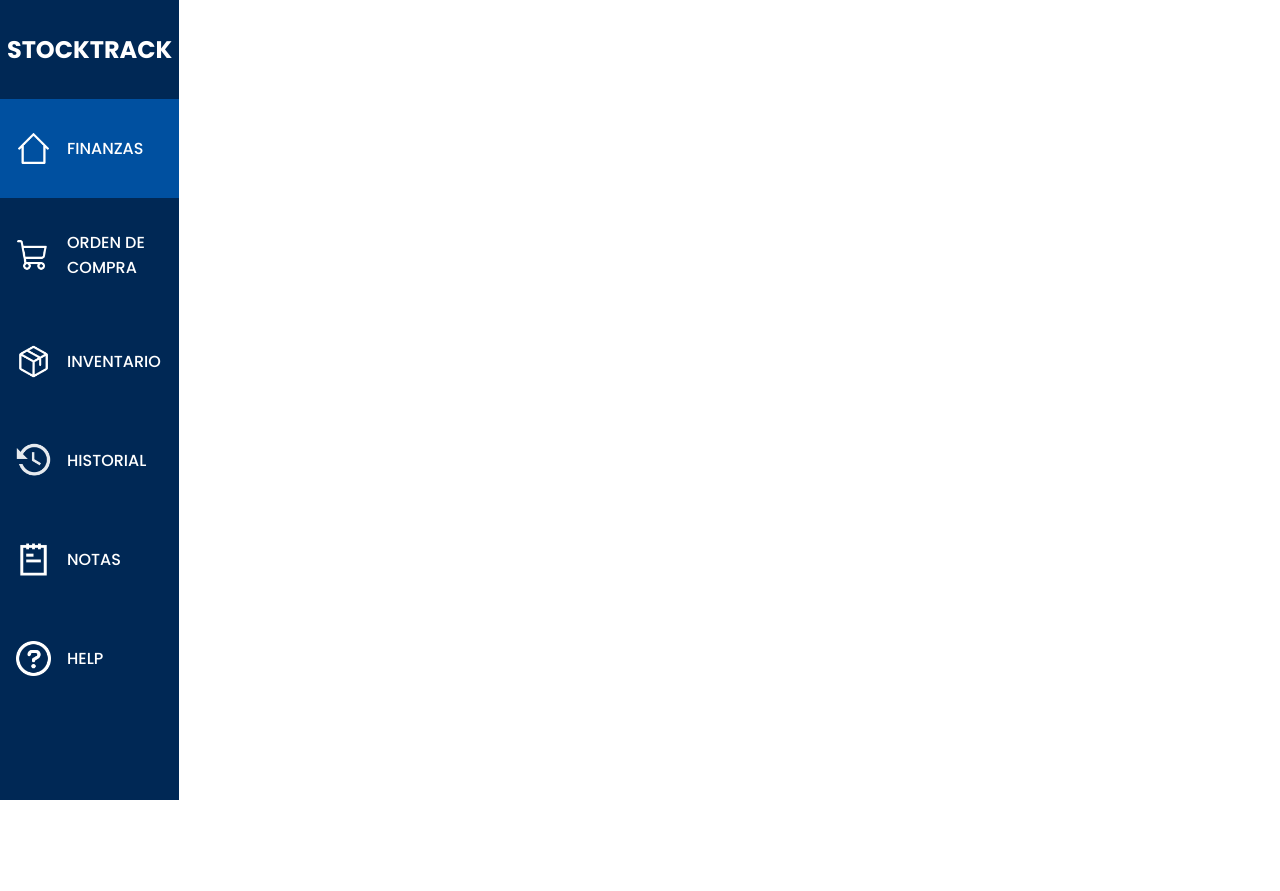
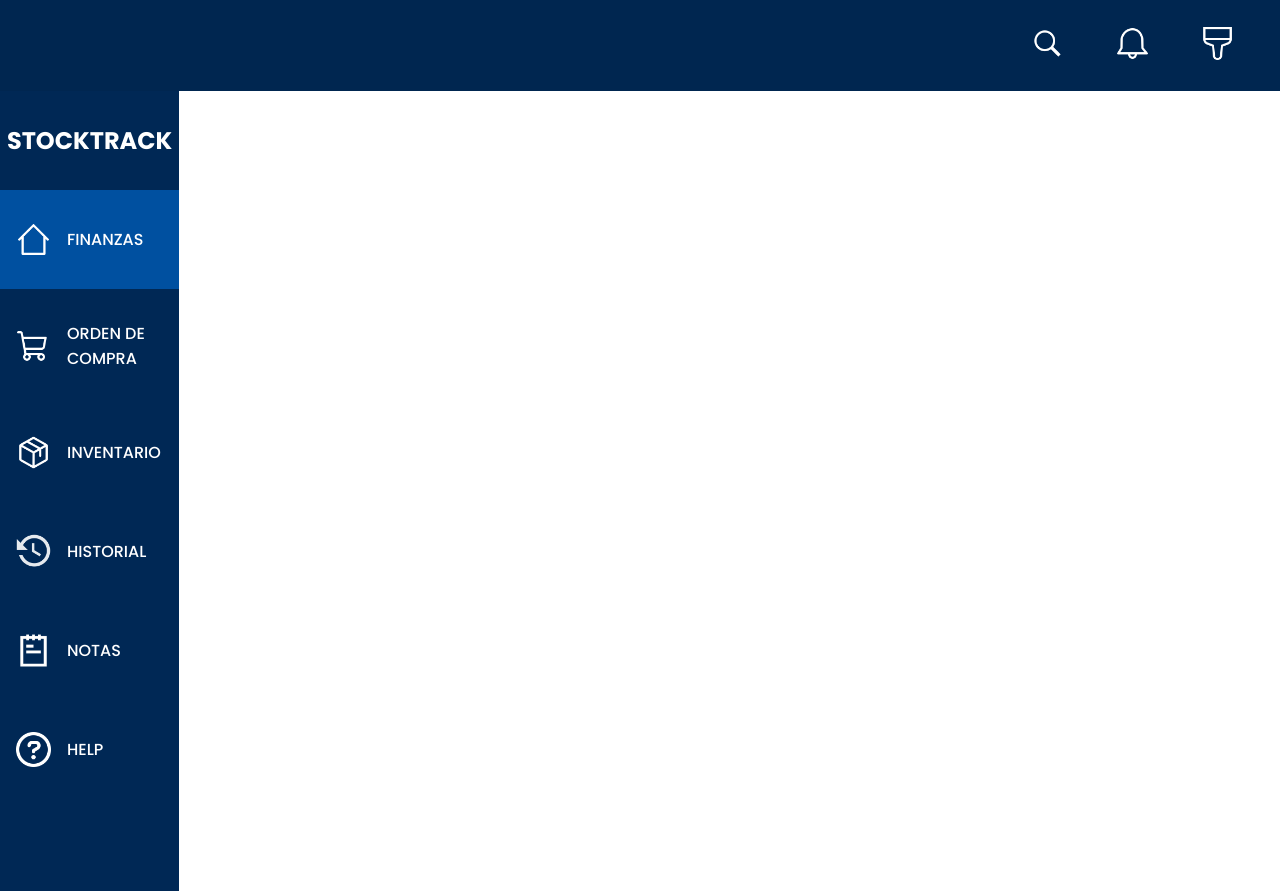
Before and after one commit to luciano-repetti/stocktrack, a Next.js app: page / in a window 1280 px wide. Before the commit the page ends 800 px from the top, so only its background shows below. Built offline with nearby package versions, Linux system fonts and the light colour scheme.

Commit message:
[ADD] Upper NavBar

```diff
--- /dev/null
+++ b/src/components/Header.jsx
@@ -0,0 +1,23 @@
+import Link from "next/link"
+import styles from "@/styles/modules/Header.module.css"
+import Image from "next/image"
+
+const Header = () => {
+    const upperPanel = ['search_icon', 'notification_icon', 'palette_icon'];
+
+    return (
+        <>
+            <header>
+                <nav className={styles.navigation}>
+                    {upperPanel.map((icon) => (
+                        <Link href="" key={crypto.randomUUID()}>
+                            <Image width={35} height={35} src={`/icons/${icon}.png`} alt={`Imagen de ${icon}`} />
+                        </Link>
+                    ))}
+                </nav>
+            </header>
+        </>
+    )
+}
+
+export default Header;
--- a/src/pages/index.js
+++ b/src/pages/index.js
@@ -1,9 +1,11 @@
+import Header from "@/components/Header";
 import Nav from "@/components/Nav";
 
 export default function Home() {
-  return (
-    <>
-      <Nav></Nav>
-    </>
-  );
+    return (
+        <>
+            <Header />
+            <Nav />
+        </>
+    );
 }
--- a/src/styles/globals.css
+++ b/src/styles/globals.css
@@ -1,7 +1,7 @@
 @import url('https://fonts.googleapis.com/css2?family=Poppins:wght@300;400;500;600;700;800;900&display=swap');
 
 * {
-  padding: 0;
-  margin: 0;
-  box-sizing: border-box;
+    padding: 0;
+    margin: 0;
+    box-sizing: border-box;
 }
--- /dev/null
+++ b/src/styles/modules/Header.module.css
@@ -0,0 +1,23 @@
+.navigation {
+    display: flex;
+    align-items: center;
+    flex-flow: row;
+    background: #002650;
+    position: relative;
+    align-items: flex-start;
+    justify-content: flex-end;
+    padding: 20px;
+}
+
+.navigation a {
+    text-decoration: none;
+    padding: 6px 15px;
+    border-radius: 20px;
+    margin: 0 10px;
+    transition: .3s;
+}
+
+.navigation a:hover,
+.navigation a.active {
+    background: #0050A0;
+}
```
Also changed, not shown: src/components/Nav.jsx (line endings or trailing spaces), src/styles/modules/Nav.module.css (line endings or trailing spaces).
